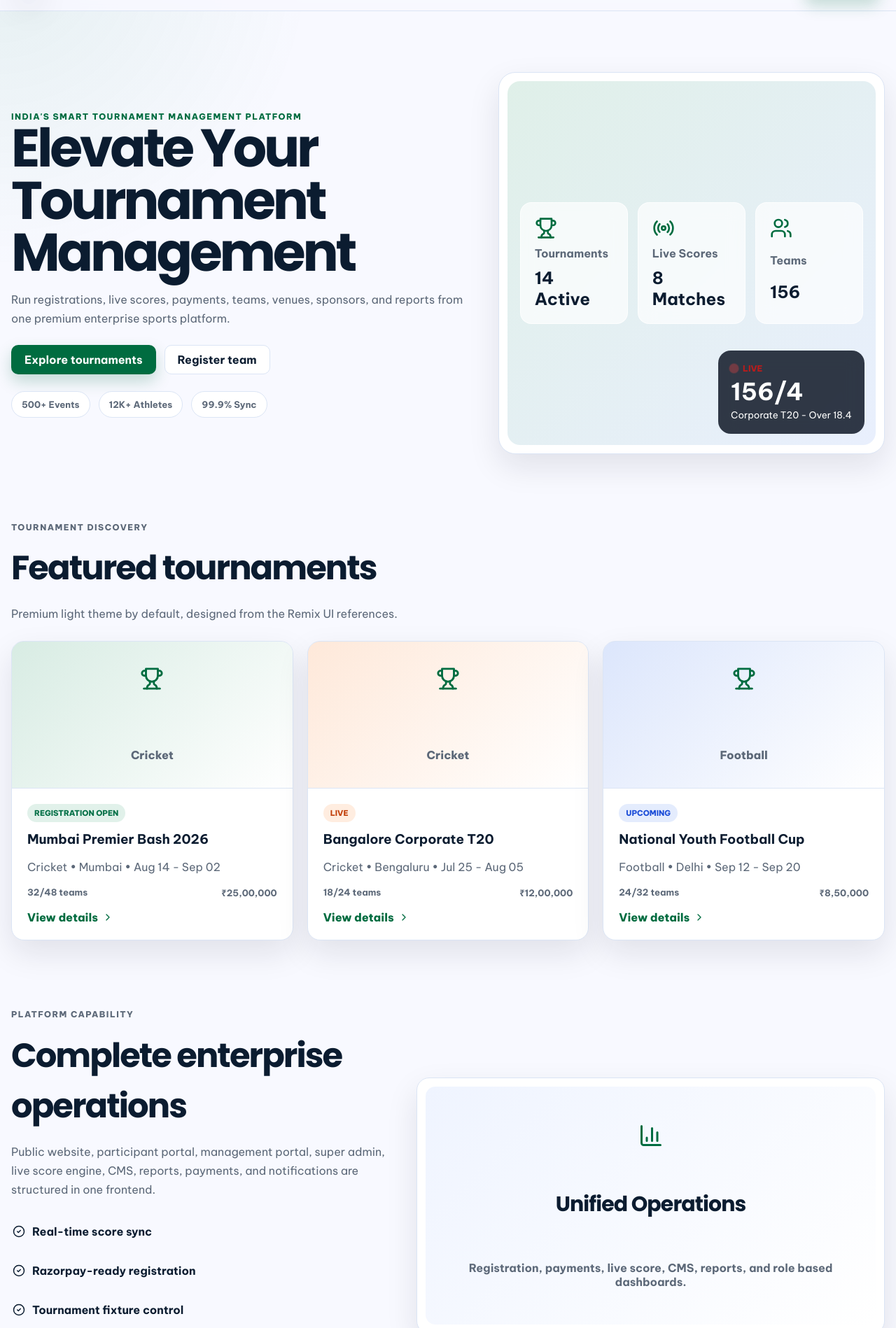
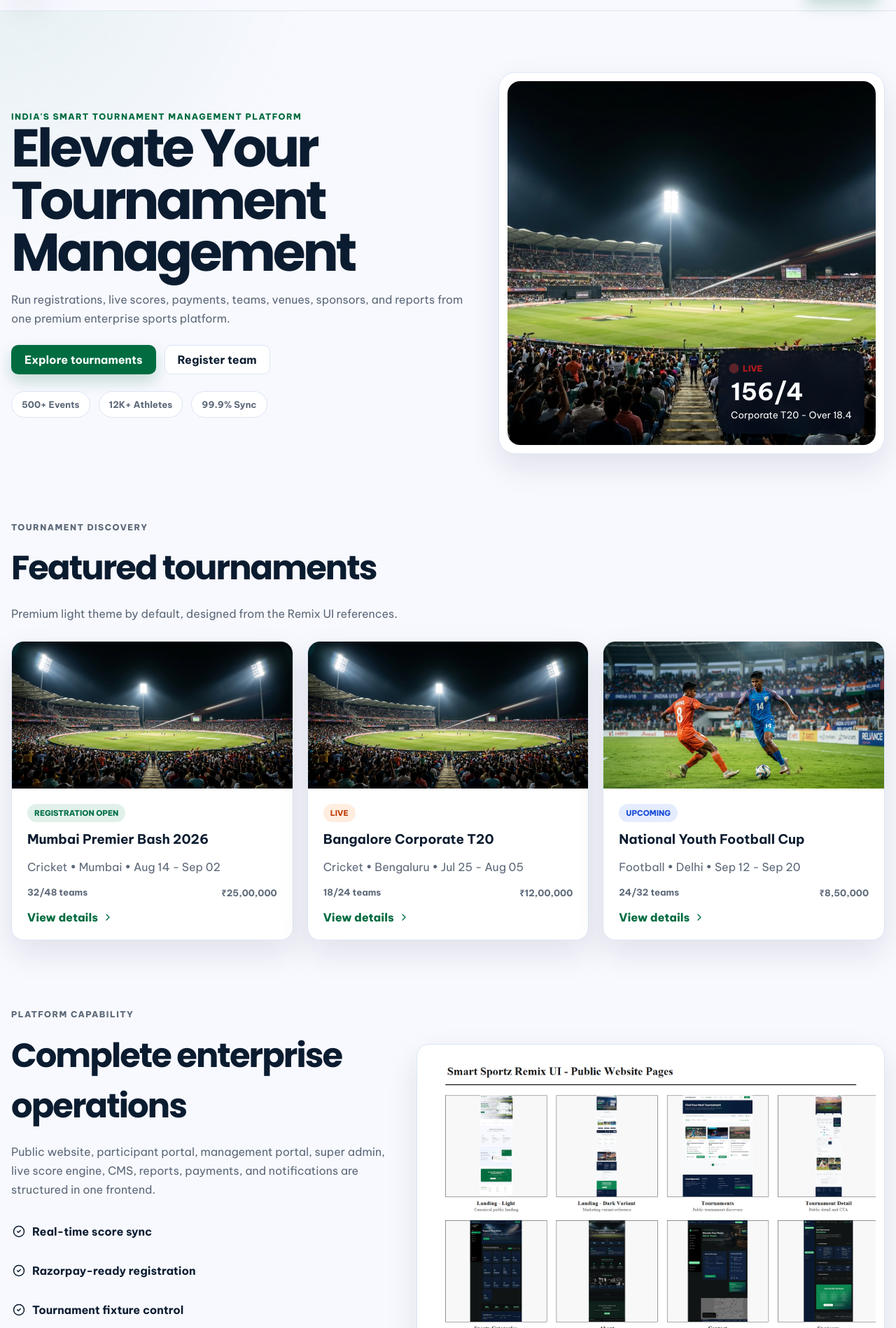
Before and after one commit to Mr-asmath/Smart_Sportz, a React (Vite) app in the folder frontend/: page / in a window 1280 px wide. Shown: the part 62-1960 px from the top of the page at 70% size. Built offline with nearby package versions, Linux system fonts and the light colour scheme.

Commit message:
Revert "Replace broken UI images with designed panels"
This reverts commit 557ee72c24fea2b4bff5f81f4b14b86accdcff16.

```diff
--- a/frontend/src/components/UI.tsx
+++ b/frontend/src/components/UI.tsx
@@ -1,5 +1,5 @@
 import { motion } from "framer-motion";
-import { Activity, ArrowRight, ChevronRight, Search, Settings, Sun, Moon, Trophy } from "lucide-react";
+import { ArrowRight, ChevronRight, Search, Settings, Sun, Moon } from "lucide-react";
 import type React from "react";
 import { Link, NavLink } from "react-router-dom";
 import { navItems } from "../data/platform";
@@ -155,10 +155,7 @@ export function TournamentCard({ item }: { item: any }) {
   return (
     <Link to={`/tournaments/${item.slug}`} className="click-card">
     <motion.article className="tournament-card" whileHover={{ y: -6, scale: 1.01 }} transition={{ type: "spring", stiffness: 260, damping: 22 }}>
-        <div className={`tournament-visual visual-${item.accent}`}>
-          <Trophy size={34} />
-          <span>{item.sport}</span>
-        </div>
+      <img src={item.image} alt="" />
       <div className="card-body">
         <span className={`status ${item.accent}`}>{item.status}</span>
         <h3>{item.name}</h3>
@@ -177,11 +174,7 @@ export function TournamentCard({ item }: { item: any }) {
 export function LiveMatchCard({ match }: { match: any }) {
   return (
     <Link className="live-card click-card" to={`/live/${match.id}`}>
-      <div className="live-media">
-        <Activity size={30} />
-        <strong>{match.sport}</strong>
-        <span className="live-dot">Live</span>
-      </div>
+      <div className="live-media"><img src={match.image} alt="" /><span className="live-dot">Live</span></div>
       <div>
         <p className="eyebrow">{match.tournament}</p>
         <h3>{match.home} vs {match.away}</h3>
--- a/frontend/src/pages/HomePage.tsx
+++ b/frontend/src/pages/HomePage.tsx
@@ -1,8 +1,8 @@
 import { motion } from "framer-motion";
-import { BarChart3, CheckCircle2, Radio, Trophy, Users } from "lucide-react";
+import { CheckCircle2 } from "lucide-react";
 import { Link } from "react-router-dom";
 import { Page, SectionTitle, TournamentCard } from "../components/UI";
-import { tournaments } from "../data/platform";
+import { assets, tournaments } from "../data/platform";
 
 const fade = {
   initial: { opacity: 0, y: 24 },
@@ -36,11 +36,7 @@ export function HomePage() {
           </div>
         </div>
         <motion.div className="hero-panel" initial={{ opacity: 0, scale: 0.96 }} animate={{ opacity: 1, scale: 1 }} transition={{ duration: 0.7 }}>
-          <div className="hero-visual-ui">
-            <div><Trophy size={32} /><span>Tournaments</span><strong>14 Active</strong></div>
-            <div><Radio size={32} /><span>Live Scores</span><strong>8 Matches</strong></div>
-            <div><Users size={32} /><span>Teams</span><strong>156</strong></div>
-          </div>
+          <img src={assets.cricket} alt="Professional cricket stadium" />
           <div className="floating-score">
             <span className="live-dot">Live</span>
             <strong>156/4</strong>
@@ -62,11 +58,7 @@ export function HomePage() {
           </div>
         </motion.div>
         <motion.div className="visual-card" {...fade}>
-          <div className="workflow-visual">
-            <BarChart3 size={36} />
-            <strong>Unified Operations</strong>
-            <span>Registration, payments, live score, CMS, reports, and role based dashboards.</span>
-          </div>
+          <img src={assets.publicSheet} alt="Smart Sportz public UI contact sheet" />
         </motion.div>
       </section>
     </Page>
--- a/frontend/src/pages/LoginPage.tsx
+++ b/frontend/src/pages/LoginPage.tsx
@@ -1,13 +1,14 @@
-import { Lock, ShieldCheck } from "lucide-react";
+import { Lock } from "lucide-react";
 import { Link } from "react-router-dom";
 import { Page } from "../components/UI";
+import { assets } from "../data/platform";
 
 export function LoginPage({ recovery = false }: { recovery?: boolean }) {
   return (
     <Page className="auth-page">
       <div className="auth-card">
         <div className="auth-visual">
-          <ShieldCheck size={48} />
+          <img src={assets.cricket} alt="" />
           <h2>SmartSportz.in</h2>
           <p>Secure tournament operations for teams, athletes, managers, and admins.</p>
         </div>
--- a/frontend/src/styles.css
+++ b/frontend/src/styles.css
@@ -74,11 +74,7 @@ img { max-width: 100%; display: block; }
 .hero-actions, .hero-stats { display: flex; flex-wrap: wrap; gap: 12px; margin-top: 24px; }
 .hero-stats span { padding: 10px 14px; border-radius: 999px; background: var(--surface); border: 1px solid var(--line); color: var(--muted); font-weight: 700; font-size: 13px; }
 .hero-panel { position: relative; padding: 12px; background: var(--surface); border: 1px solid var(--line); border-radius: var(--radius-xl); box-shadow: var(--shadow); overflow: hidden; }
-.hero-visual-ui { display: grid; grid-template-columns: repeat(3, 1fr); gap: 14px; min-height: 520px; padding: 18px; border-radius: 18px; background: linear-gradient(135deg, rgba(11, 136, 82, .13), rgba(37, 99, 235, .10)); align-content: center; }
-.hero-visual-ui div { display: grid; gap: 10px; min-height: 170px; padding: 20px; border: 1px solid rgba(255, 255, 255, .72); border-radius: 16px; background: rgba(255, 255, 255, .68); backdrop-filter: blur(12px); }
-.hero-visual-ui svg { color: var(--primary-dark); }
-.hero-visual-ui span, .workflow-visual span { color: var(--muted); font-weight: 700; }
-.hero-visual-ui strong { font-size: 24px; }
+.hero-panel img { height: 520px; width: 100%; object-fit: cover; border-radius: 18px; }
 .floating-score { position: absolute; right: 28px; bottom: 28px; display: grid; gap: 4px; min-width: 190px; padding: 18px; border-radius: 18px; color: white; background: rgba(7, 15, 30, .82); backdrop-filter: blur(12px); }
 .floating-score strong { font-size: 34px; }
 .live-dot { display: inline-flex; align-items: center; gap: 8px; color: #b91c1c; font-weight: 800; text-transform: uppercase; font-size: 12px; }
@@ -96,14 +92,7 @@ img { max-width: 100%; display: block; }
 .live-grid { grid-template-columns: repeat(3, minmax(0, 1fr)); }
 .tournament-card, .panel, .metric-card, .live-card, .team-card, .visual-card, .auth-card, .profile-panel { background: var(--surface); border: 1px solid var(--line); border-radius: var(--radius-lg); box-shadow: var(--shadow); }
 .tournament-card { overflow: hidden; }
-.tournament-visual, .detail-visual, .team-avatar, .profile-visual, .workflow-visual { display: grid; place-items: center; text-align: center; background: linear-gradient(135deg, var(--surface-soft), var(--surface)); }
-.tournament-visual { height: 210px; gap: 10px; border-bottom: 1px solid var(--line); }
-.tournament-visual svg, .detail-visual svg, .team-avatar svg, .profile-visual svg, .workflow-visual svg { color: var(--primary-dark); }
-.tournament-visual span, .detail-visual span { color: var(--muted); font-weight: 800; }
-.visual-emerald { background: linear-gradient(135deg, rgba(11, 136, 82, .16), rgba(255, 255, 255, .82)); }
-.visual-orange { background: linear-gradient(135deg, rgba(249, 115, 22, .16), rgba(255, 255, 255, .82)); }
-.visual-blue { background: linear-gradient(135deg, rgba(37, 99, 235, .16), rgba(255, 255, 255, .82)); }
-.visual-pink { background: linear-gradient(135deg, rgba(225, 29, 72, .13), rgba(255, 255, 255, .82)); }
+.tournament-card img { height: 210px; width: 100%; object-fit: cover; }
 .card-body, .panel, .metric-card, .team-card { padding: 22px; }
 .tournament-card h3, .live-card h3, .team-card h3, .panel h3 { margin: 12px 0 8px; }
 .tournament-card p, .live-card p, .team-card p, .panel p { color: var(--muted); line-height: 1.55; }
@@ -118,15 +107,13 @@ img { max-width: 100%; display: block; }
 .feature-list a, .feature-list div, .panel p { display: flex; align-items: center; gap: 10px; }
 .feature-list a { min-height: 44px; padding: 0 2px; color: var(--text); font-weight: 700; }
 .visual-card { padding: 12px; overflow: hidden; }
-.workflow-visual { min-height: 340px; gap: 12px; padding: 28px; border-radius: 14px; }
-.workflow-visual strong { font-size: 30px; font-family: Poppins, sans-serif; letter-spacing: -0.03em; }
+.visual-card img { border-radius: 14px; }
 
 .page-hero { padding: 56px 0 28px; max-width: 820px; }
 .filter-bar { display: flex; align-items: center; gap: 12px; padding: 14px; margin-bottom: 24px; border: 1px solid var(--line); border-radius: 16px; background: var(--surface); box-shadow: var(--shadow); color: var(--muted); }
 .filter-bar button, .row-item button { margin-left: auto; border: 1px solid var(--line); background: var(--surface-soft); color: var(--text); border-radius: 10px; padding: 9px 12px; cursor: pointer; display: inline-flex; align-items: center; gap: 6px; }
 .detail-hero { display: grid; grid-template-columns: .9fr 1fr; gap: 30px; align-items: center; padding: 24px; border-radius: var(--radius-xl); background: var(--surface); border: 1px solid var(--line); box-shadow: var(--shadow); }
-.detail-visual { min-height: 420px; gap: 12px; border-radius: 18px; }
-.detail-visual strong { font-size: 42px; font-family: Poppins, sans-serif; letter-spacing: -0.04em; }
+.detail-hero img { height: 420px; width: 100%; object-fit: cover; border-radius: 18px; }
 .detail-hero h1 { font-family: Poppins, sans-serif; font-size: clamp(34px, 5vw, 64px); line-height: 1; letter-spacing: -0.05em; }
 .detail-grid, .score-layout, .form-layout, .dashboard-two { display: grid; grid-template-columns: repeat(2, minmax(0, 1fr)); gap: 20px; margin-top: 24px; }
 .highlight-panel { background: linear-gradient(135deg, rgba(11, 136, 82, .14), var(--surface)); }
@@ -162,9 +149,8 @@ input:focus, select:focus { border-color: var(--primary); box-shadow: 0 0 0 3px
 
 .live-card { display: grid; grid-template-columns: 160px 1fr; gap: 16px; padding: 14px; }
 .live-card.click-card { color: inherit; text-decoration: none; }
-.live-media { position: relative; display: grid; place-items: center; gap: 8px; min-height: 150px; overflow: hidden; border-radius: 14px; background: linear-gradient(135deg, rgba(11, 136, 82, .15), rgba(37, 99, 235, .10)); }
-.live-media svg { color: var(--primary-dark); }
-.live-media strong { font-size: 14px; }
+.live-media { position: relative; overflow: hidden; border-radius: 14px; }
+.live-media img { width: 100%; height: 100%; object-fit: cover; }
 .live-media .live-dot { position: absolute; top: 12px; left: 12px; padding: 5px 8px; border-radius: 999px; background: white; }
 .score-line { display: flex; align-items: baseline; gap: 12px; margin: 12px 0; }
 .score-line strong { font-size: 34px; }
@@ -191,15 +177,13 @@ th { color: var(--muted); font-size: 12px; text-transform: uppercase; letter-spa
 .row-item { display: flex; align-items: center; justify-content: space-between; gap: 16px; padding: 14px 0; border-bottom: 1px solid var(--line); }
 .row-item:hover { color: var(--primary-dark); }
 .profile-panel { display: grid; grid-template-columns: 360px 1fr; gap: 24px; padding: 18px; }
-.team-avatar { height: 220px; border-radius: 16px; gap: 8px; }
-.profile-visual { min-height: 220px; border-radius: 16px; gap: 10px; }
-.profile-visual strong { font-size: 28px; }
+.profile-panel img, .team-card img { width: 100%; height: 220px; object-fit: cover; border-radius: 16px; }
 .team-card span { color: var(--primary-dark); font-size: 34px; font-weight: 900; }
 
 .auth-page { display: grid; place-items: center; min-height: calc(100vh - 78px); }
 .auth-card { display: grid; grid-template-columns: 1fr 1fr; width: min(980px, 100%); overflow: hidden; }
 .auth-visual { position: relative; min-height: 560px; padding: 36px; color: white; display: flex; flex-direction: column; justify-content: end; background: #101415; }
-.auth-visual svg { position: relative; color: #72db9d; margin-bottom: 16px; }
+.auth-visual img { position: absolute; inset: 0; width: 100%; height: 100%; object-fit: cover; opacity: .55; }
 .auth-visual h2, .auth-visual p { position: relative; }
 .auth-card form { display: grid; align-content: center; gap: 16px; padding: 44px; }
 .auth-card h1 { margin: 0; font-family: Poppins, sans-serif; }
@@ -223,8 +207,7 @@ th { color: var(--muted); font-size: 12px; text-transform: uppercase; letter-spa
   .site-header { padding: 0 12px; gap: 8px; }
   .header-actions .btn-secondary, .header-actions .btn-primary { display: none; }
   .hero { min-height: auto; padding-top: 24px; }
-  .hero-visual-ui { grid-template-columns: 1fr; min-height: 320px; }
-  .hero-visual-ui div { min-height: 110px; }
+  .hero-panel img { height: 320px; }
   .card-grid, .team-grid, .catalog-grid, .content-grid, .live-grid, .metrics-grid, .mini-grid, .wizard { grid-template-columns: 1fr; }
   .form-grid, .footer, .footer-grid, .live-card, .auth-card { grid-template-columns: 1fr; }
   .score-teams { grid-template-columns: 1fr; }
```
Also changed, not shown: frontend/src/pages/SportDetailPage.tsx (+2 -7 lines), frontend/src/pages/TeamDetailPage.tsx (+1 -6 lines), frontend/src/pages/TournamentDetailPage.tsx (+1 -6 lines), frontend/src/pages/shared.tsx (+5 -10 lines).
